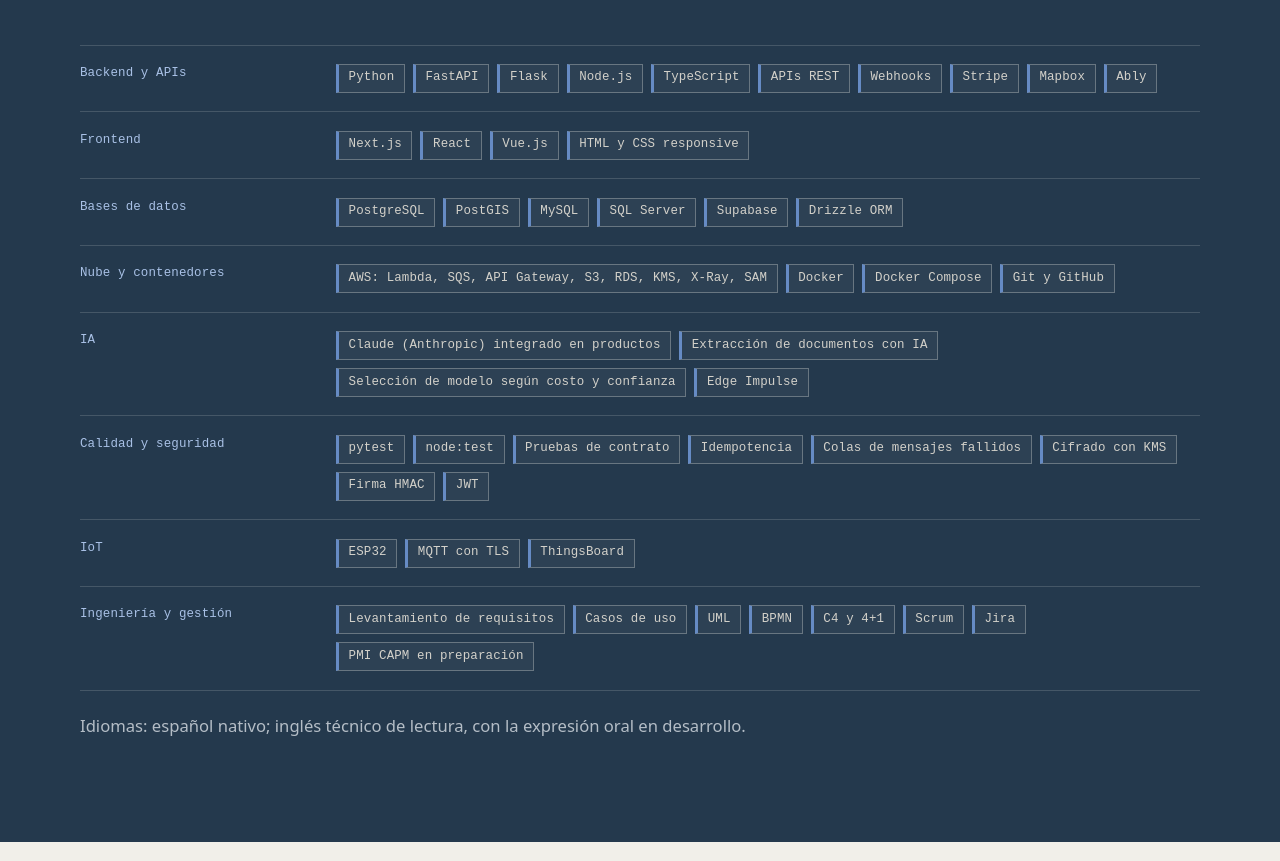
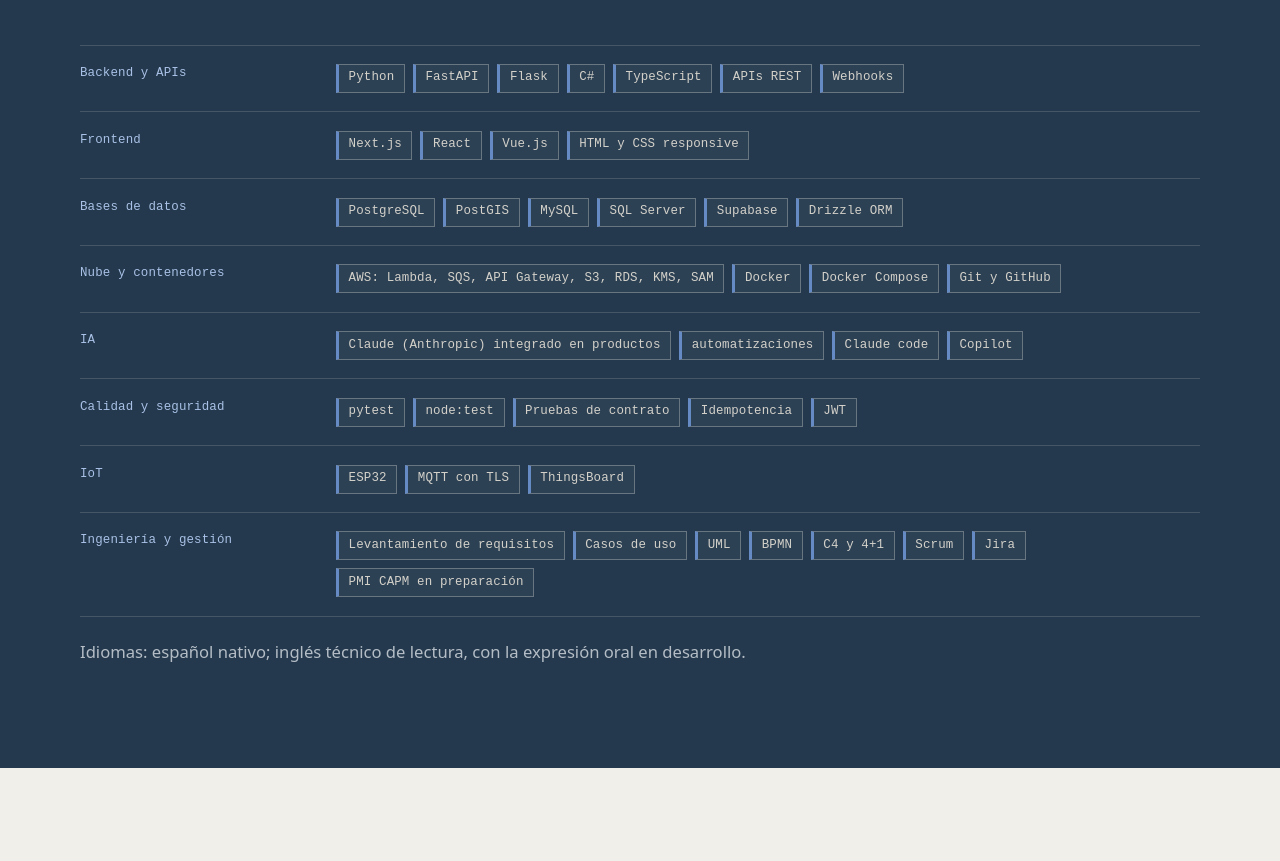
Before and after one commit to erickAlejandr0/Portafolio, an Astro site: page / in a window 1280 px wide. Shown: the part 2043-2904 px from the top of the page. Built offline with nearby package versions, Linux system fonts and the light colour scheme; Astro itself is replaced by a stand-in of ours.

Commit message:
Actualiza habilidades en la sección de Backend y APIs, IA, y Calidad y seguridad

```diff
--- a/src/pages/index.astro
+++ b/src/pages/index.astro
@@ -36,12 +36,12 @@ const principios = [
 ];
 
 const habilidades = [
-  { area: 'Backend y APIs', base: true, items: ['Python', 'FastAPI', 'Flask', 'Node.js', 'TypeScript', 'APIs REST', 'Webhooks', 'Stripe', 'Mapbox', 'Ably'] },
+  { area: 'Backend y APIs', base: true, items: ['Python', 'FastAPI', 'Flask', 'C#', 'TypeScript', 'APIs REST', 'Webhooks'] },
   { area: 'Frontend', base: true, items: ['Next.js', 'React', 'Vue.js', 'HTML y CSS responsive'] },
   { area: 'Bases de datos', base: true, items: ['PostgreSQL', 'PostGIS', 'MySQL', 'SQL Server', 'Supabase', 'Drizzle ORM'] },
-  { area: 'Nube y contenedores', items: ['AWS: Lambda, SQS, API Gateway, S3, RDS, KMS, X-Ray, SAM', 'Docker', 'Docker Compose', 'Git y GitHub'] },
-  { area: 'IA', items: ['Claude (Anthropic) integrado en productos', 'Extracción de documentos con IA', 'Selección de modelo según costo y confianza', 'Edge Impulse'] },
-  { area: 'Calidad y seguridad', items: ['pytest', 'node:test', 'Pruebas de contrato', 'Idempotencia', 'Colas de mensajes fallidos', 'Cifrado con KMS', 'Firma HMAC', 'JWT'] },
+  { area: 'Nube y contenedores', items: ['AWS: Lambda, SQS, API Gateway, S3, RDS, KMS, SAM', 'Docker', 'Docker Compose', 'Git y GitHub'] },
+  { area: 'IA', items: ['Claude (Anthropic) integrado en productos', 'automatizaciones', 'Claude code', 'Copilot'] },
+  { area: 'Calidad y seguridad', items: ['pytest', 'node:test', 'Pruebas de contrato', 'Idempotencia', 'JWT'] },
   { area: 'IoT', items: ['ESP32', 'MQTT con TLS', 'ThingsBoard'] },
   { area: 'Ingeniería y gestión', items: ['Levantamiento de requisitos', 'Casos de uso', 'UML', 'BPMN', 'C4 y 4+1', 'Scrum', 'Jira', 'PMI CAPM en preparación'] },
 ];
```
